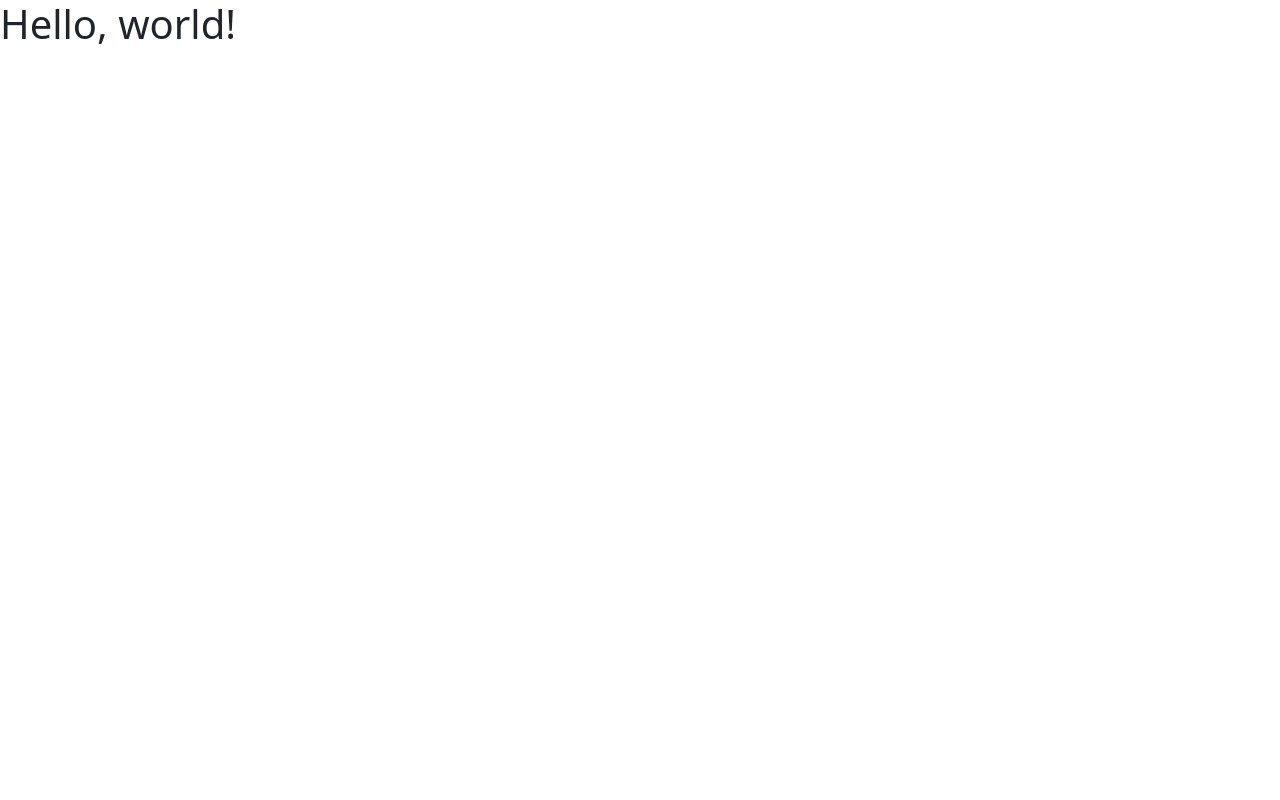
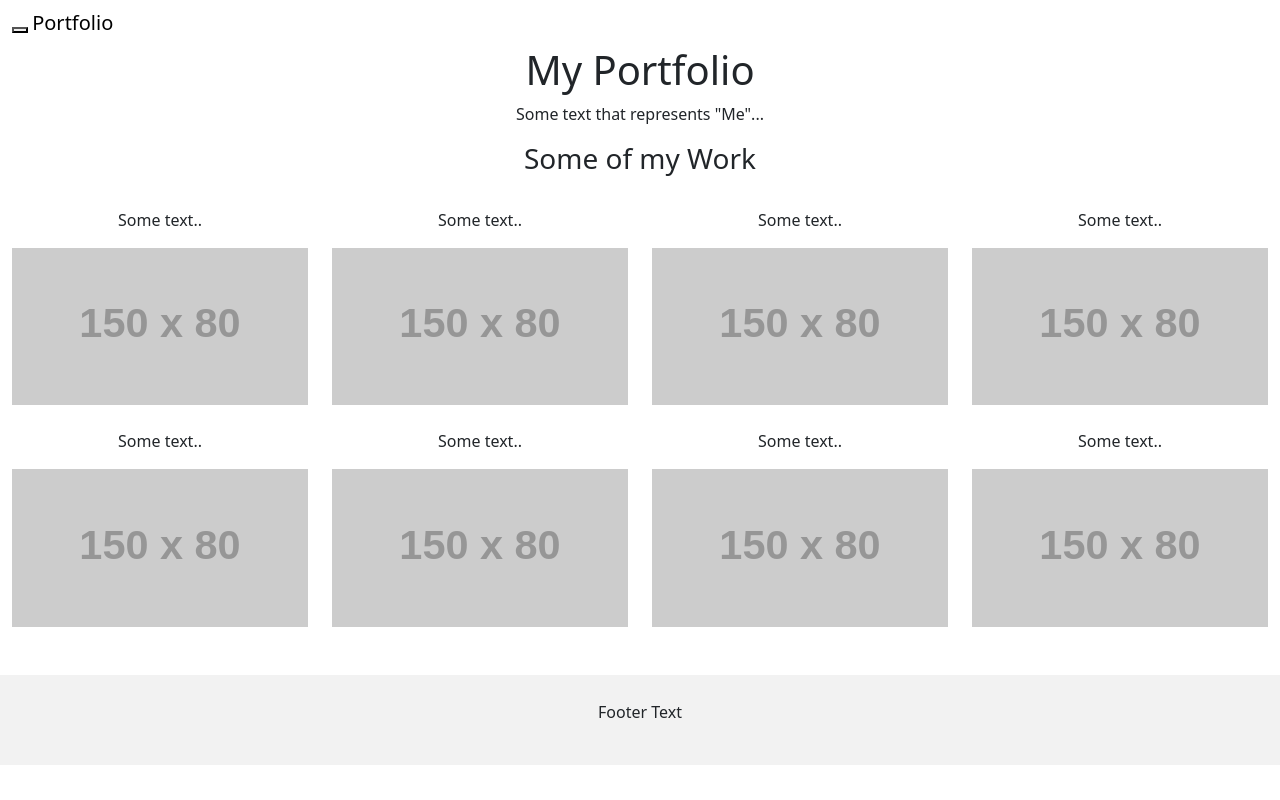
Before and after one commit to Jack-AshleyOswalt/jack-ashleyoswalt.github.io, a plain HTML site: page index.html in a window 1280 px wide. Drawn offline with nearby package versions, Linux system fonts and the light colour scheme; placeholder pictures from the web are drawn by us.

Commit message:
Update index.html
Adding template

```diff
--- a/index.html
+++ b/index.html
@@ -5,9 +5,99 @@
     <meta name="viewport" content="width=device-width, initial-scale=1">
     <title>Bootstrap demo</title>
     <link href="https://cdn.jsdelivr.net/npm/bootstrap@5.3.0-alpha1/dist/css/bootstrap.min.css" rel="stylesheet" integrity="sha384-GLhlTQ8iRABdZLl6O3oVMWSktQOp6b7In1Zl3/Jr59b6EGGoI1aFkw7cmDA6j6gD" crossorigin="anonymous">
-  </head>
+    <style>
+        /* Remove the navbar's default margin-bottom and rounded borders */
+        .navbar {
+          margin-bottom: 0;
+          border-radius: 0;
+        }
+
+        /* Add a gray background color and some padding to the footer */
+        footer {
+          background-color: #f2f2f2;
+          padding: 25px;
+        }
+      </style>
+</head>
   <body>
-    <h1>Hello, world!</h1>
+    <nav class="navbar navbar-inverse">
+        <div class="container-fluid">
+          <div class="navbar-header">
+            <button type="button" class="navbar-toggle" data-toggle="collapse" data-target="#myNavbar">
+              <span class="icon-bar"></span>
+              <span class="icon-bar"></span>
+              <span class="icon-bar"></span>
+            </button>
+            <a class="navbar-brand" href="#">Portfolio</a>
+          </div>
+          <div class="collapse navbar-collapse" id="myNavbar">
+            <ul class="nav navbar-nav">
+              <li class="active"><a href="#">Home</a></li>
+              <li><a href="#">About</a></li>
+              <li><a href="#">Gallery</a></li>
+              <li><a href="#">Contact</a></li>
+            </ul>
+            <ul class="nav navbar-nav navbar-right">
+              <li><a href="#"><span class="glyphicon glyphicon-log-in"></span> Login</a></li>
+            </ul>
+          </div>
+        </div>
+      </nav>
+
+      <div class="jumbotron">
+        <div class="container text-center">
+          <h1>My Portfolio</h1>
+          <p>Some text that represents "Me"...</p>
+        </div>
+      </div>
+
+      <div class="container-fluid bg-3 text-center">
+        <h3>Some of my Work</h3><br>
+        <div class="row">
+          <div class="col-sm-3">
+            <p>Some text..</p>
+            <img src="https://placehold.it/150x80?text=IMAGE" class="img-responsive" style="width:100%" alt="Image">
+          </div>
+          <div class="col-sm-3">
+            <p>Some text..</p>
+            <img src="https://placehold.it/150x80?text=IMAGE" class="img-responsive" style="width:100%" alt="Image">
+          </div>
+          <div class="col-sm-3">
+            <p>Some text..</p>
+            <img src="https://placehold.it/150x80?text=IMAGE" class="img-responsive" style="width:100%" alt="Image">
+          </div>
+          <div class="col-sm-3">
+            <p>Some text..</p>
+            <img src="https://placehold.it/150x80?text=IMAGE" class="img-responsive" style="width:100%" alt="Image">
+          </div>
+        </div>
+      </div><br>
+
+      <div class="container-fluid bg-3 text-center">
+        <div class="row">
+          <div class="col-sm-3">
+            <p>Some text..</p>
+            <img src="https://placehold.it/150x80?text=IMAGE" class="img-responsive" style="width:100%" alt="Image">
+          </div>
+          <div class="col-sm-3">
+            <p>Some text..</p>
+            <img src="https://placehold.it/150x80?text=IMAGE" class="img-responsive" style="width:100%" alt="Image">
+          </div>
+          <div class="col-sm-3">
+            <p>Some text..</p>
+            <img src="https://placehold.it/150x80?text=IMAGE" class="img-responsive" style="width:100%" alt="Image">
+          </div>
+          <div class="col-sm-3">
+            <p>Some text..</p>
+            <img src="https://placehold.it/150x80?text=IMAGE" class="img-responsive" style="width:100%" alt="Image">
+          </div>
+        </div>
+      </div><br><br>
+
+      <footer class="container-fluid text-center">
+        <p>Footer Text</p>
+      </footer>
+
     <script src="https://cdn.jsdelivr.net/npm/bootstrap@5.3.0-alpha1/dist/js/bootstrap.bundle.min.js" integrity="sha384-w76AqPfDkMBDXo30jS1Sgez6pr3x5MlQ1ZAGC+nuZB+EYdgRZgiwxhTBTkF7CXvN" crossorigin="anonymous"></script>
   </body>
 </html>
```
